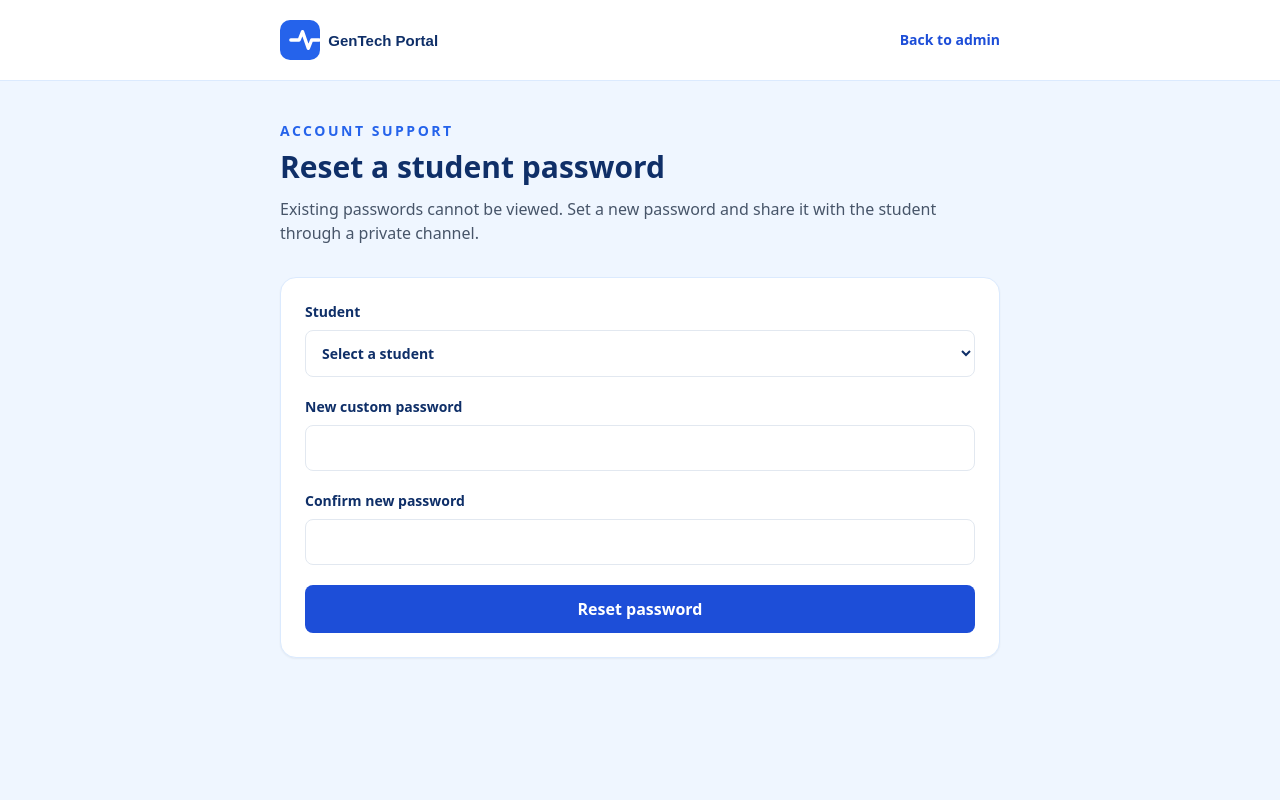
After one commit to mohandemadx/GenTech.edu, a Flask app: template templates/admin_password.html in a window 1280 px wide. The commit adds this page. Run offline with Flask 3, Linux system fonts and the light colour scheme; the template is opened without the code that fills it, so the values that code supplies are empty; some libraries are stand-ins or nearby versions.

Commit message:
reset password added

```diff
--- a/app.py
+++ b/app.py
@@ -215,6 +215,37 @@ def health():
     return {"status": "ok"}, 200
 
 
+@app.route("/admin/student-password", methods=["GET", "POST"])
+@admin_required
+def admin_student_password():
+    if request.method == "POST":
+        try:
+            student = db.session.get(User, int(request.form.get("student_id", "")))
+            new_password = request.form.get("new_password", "")
+            confirm_password = request.form.get("confirm_password", "")
+            if not student or student.role != "student":
+                raise ValueError("Select a valid student account.")
+            if len(new_password) < 8:
+                raise ValueError("The new password must be at least 8 characters long.")
+            if new_password != confirm_password:
+                raise ValueError("The new passwords do not match.")
+
+            create_backup()
+            student.set_password(new_password)
+            db.session.commit()
+            flash(f"Password reset for {student.name} ({student.student_id}).", "success")
+            return redirect(url_for("admin"))
+        except BackupError as error:
+            db.session.rollback()
+            flash(f"Password was not changed because a backup could not be created: {error}", "error")
+        except (TypeError, ValueError) as error:
+            db.session.rollback()
+            flash(str(error), "error")
+
+    students = User.query.filter_by(role="student").order_by(User.name).all()
+    return render_template("admin_password.html", students=students)
+
+
 @app.post("/change-password")
 @login_required
 def change_password():
--- a/templates/admin.html
+++ b/templates/admin.html
@@ -2,7 +2,7 @@
 <html lang="en">
 <head><meta charset="utf-8"><meta name="viewport" content="width=device-width, initial-scale=1"><title>Admin | GenTech Portal</title><script src="https://cdn.tailwindcss.com"></script></head>
 <body class="min-h-screen bg-blue-50 text-[#0f2f68]">
-<header class="border-b border-blue-100 bg-white"><div class="mx-auto flex max-w-7xl items-center justify-between px-6 py-5"><a href="{{ url_for('dashboard') }}"><img src="{{ url_for('static', filename='logo-placeholder.svg') }}" alt="GenTech Portal" class="h-10 w-auto"></a><div class="flex items-center gap-5"><span class="text-sm text-slate-500">Instructor workspace</span><a href="{{ url_for('logout') }}" class="text-sm font-semibold text-slate-500">Log out</a></div></div></header>
+<header class="border-b border-blue-100 bg-white"><div class="mx-auto flex max-w-7xl items-center justify-between px-6 py-5"><a href="{{ url_for('dashboard') }}"><img src="{{ url_for('static', filename='logo-placeholder.svg') }}" alt="GenTech Portal" class="h-10 w-auto"></a><div class="flex items-center gap-5"><span class="text-sm text-slate-500">Instructor workspace</span><a href="{{ url_for('admin_student_password') }}" class="text-sm font-semibold text-blue-700">Reset student password</a><a href="{{ url_for('logout') }}" class="text-sm font-semibold text-slate-500">Log out</a></div></div></header>
 <main class="mx-auto max-w-7xl px-6 py-10"><div class="flex flex-col justify-between gap-3 sm:flex-row sm:items-end"><div><p class="text-sm font-bold uppercase tracking-[.18em] text-[#2563eb]">Admin workspace</p><h1 class="mt-2 text-4xl font-black tracking-tight">Keep the class moving.</h1></div><p class="text-sm text-slate-500">{{ students|length }} students in your roster</p></div>
 {% with messages = get_flashed_messages(with_categories=true) %}{% for category, message in messages %}<div class="mt-6 rounded-xl border px-4 py-3 text-sm {% if category == 'error' %}border-red-200 bg-red-50 text-red-700{% else %}border-emerald-200 bg-emerald-50 text-emerald-700{% endif %}">{{ message }}</div>{% endfor %}{% endwith %}
 <div class="mt-9 flex gap-2 border-b border-slate-200"><button data-tab="import" class="tab-button border-b-2 border-[#2563eb] px-4 py-3 text-sm font-bold text-[#2563eb]">Import data</button><button data-tab="manual" class="tab-button border-b-2 border-transparent px-4 py-3 text-sm font-bold text-slate-400">Manual tools</button></div>
--- /dev/null
+++ b/templates/admin_password.html
@@ -0,0 +1,44 @@
+<!doctype html>
+<html lang="en">
+<head>
+  <meta charset="utf-8">
+  <meta name="viewport" content="width=device-width, initial-scale=1">
+  <title>Reset Student Password | GenTech Portal</title>
+  <script src="https://cdn.tailwindcss.com"></script>
+</head>
+<body class="min-h-screen bg-blue-50 text-[#0f2f68]">
+  <header class="border-b border-blue-100 bg-white">
+    <div class="mx-auto flex max-w-3xl items-center justify-between px-6 py-5">
+      <a href="{{ url_for('admin') }}"><img src="{{ url_for('static', filename='logo-placeholder.svg') }}" alt="GenTech Portal" class="h-10 w-auto"></a>
+      <a href="{{ url_for('admin') }}" class="text-sm font-semibold text-blue-700 hover:text-blue-900">Back to admin</a>
+    </div>
+  </header>
+  <main class="mx-auto max-w-3xl px-6 py-10">
+    <p class="text-sm font-bold uppercase tracking-[.18em] text-blue-600">Account support</p>
+    <h1 class="mt-2 text-3xl font-black">Reset a student password</h1>
+    <p class="mt-3 text-slate-600">Existing passwords cannot be viewed. Set a new password and share it with the student through a private channel.</p>
+    {% with messages = get_flashed_messages(with_categories=true) %}
+      {% for category, message in messages %}
+        <div class="mt-6 rounded-xl border px-4 py-3 text-sm {% if category == 'error' %}border-red-200 bg-red-50 text-red-700{% else %}border-emerald-200 bg-emerald-50 text-emerald-700{% endif %}">{{ message }}</div>
+      {% endfor %}
+    {% endwith %}
+    <form method="post" class="mt-8 space-y-5 rounded-2xl border border-blue-100 bg-white p-6 shadow-sm">
+      <label class="block text-sm font-semibold">Student
+        <select name="student_id" required class="mt-2 w-full rounded-lg border border-slate-200 bg-white p-3">
+          <option value="">Select a student</option>
+          {% for student in students %}
+            <option value="{{ student.id }}">{{ student.name }} ({{ student.student_id }})</option>
+          {% endfor %}
+        </select>
+      </label>
+      <label class="block text-sm font-semibold">New custom password
+        <input name="new_password" type="password" minlength="8" autocomplete="new-password" required class="mt-2 w-full rounded-lg border border-slate-200 p-3">
+      </label>
+      <label class="block text-sm font-semibold">Confirm new password
+        <input name="confirm_password" type="password" minlength="8" autocomplete="new-password" required class="mt-2 w-full rounded-lg border border-slate-200 p-3">
+      </label>
+      <button class="w-full rounded-lg bg-blue-700 px-5 py-3 font-bold text-white hover:bg-blue-800">Reset password</button>
+    </form>
+  </main>
+</body>
+</html>
```
Also changed, not shown: README.md.
